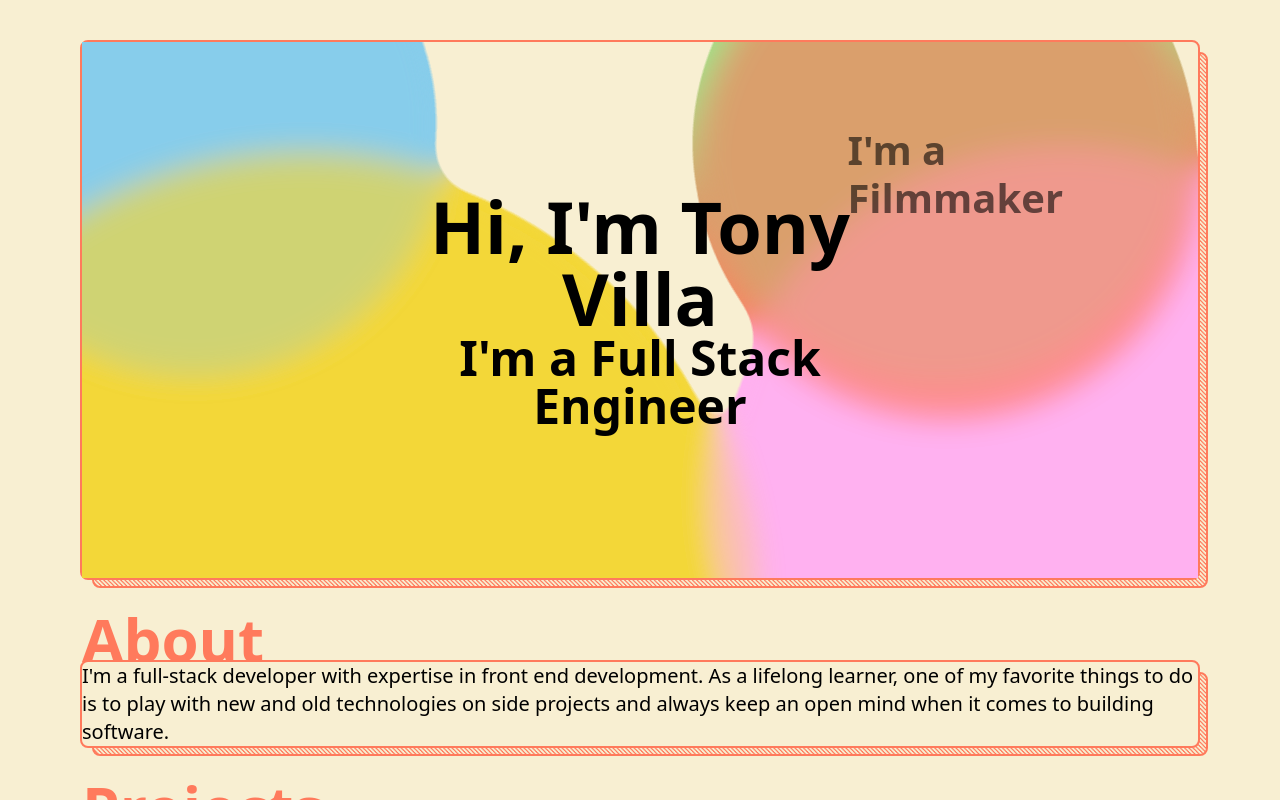
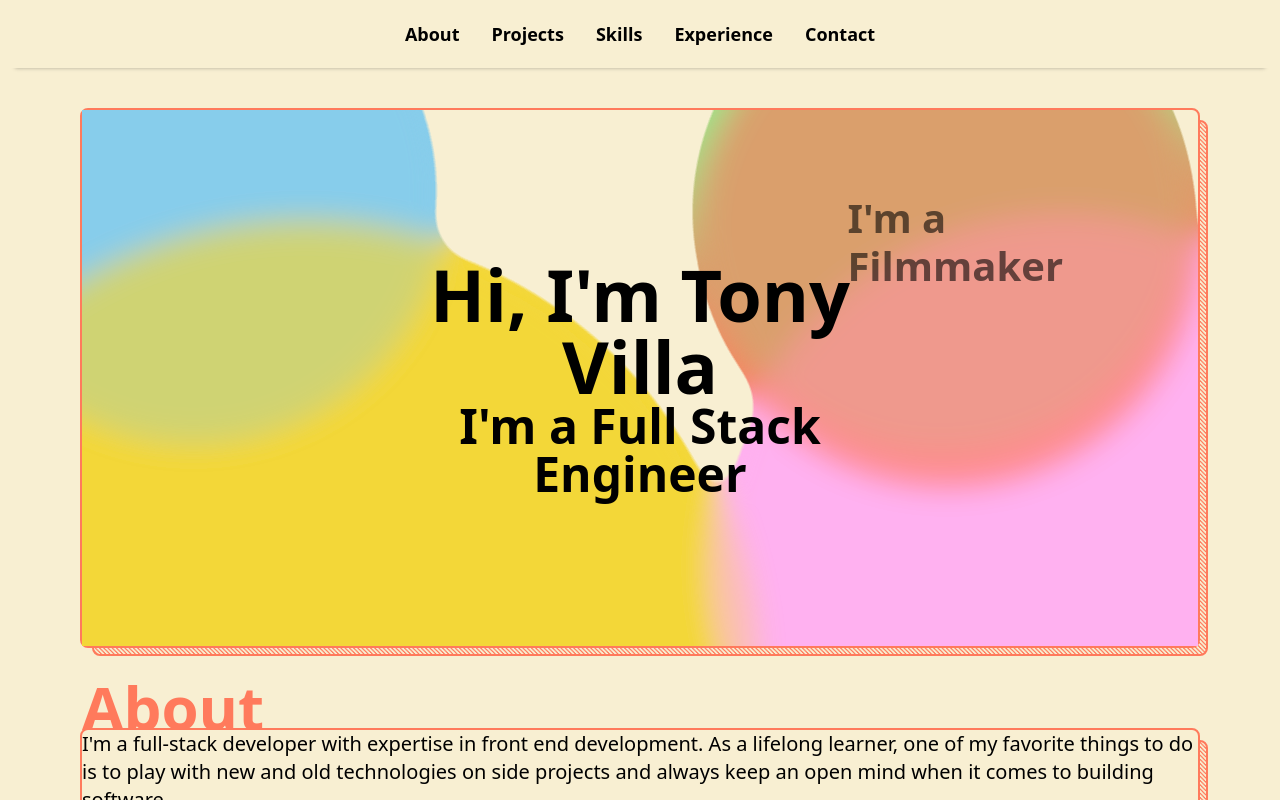
Before and after one commit to Tony-Villa/portfolio-3, a SvelteKit app: page / in a window 1280 px wide. Shown: the top 800 px of the page. Built offline with nearby package versions, Linux system fonts and the light colour scheme.

Commit message:
feat: add navbar

```diff
--- /dev/null
+++ b/src/lib/components/icons/hamburger.svelte
@@ -0,0 +1,10 @@
+<script lang="ts">
+	import type { svgProps } from "$lib/types";
+
+
+  let {width = 50, height = 50}: svgProps = $props();
+
+</script>
+
+
+<svg width={width} height={height} fill="none" viewBox="0 0 24 24"><path stroke="#000" stroke-linecap="round" stroke-width="2" d="M4 18h16M4 12h16M4 6h16"/></svg>
--- /dev/null
+++ b/src/lib/components/navbar/Navbar-sm.svelte
@@ -0,0 +1,56 @@
+<script lang="ts">
+	import { scrollIntoView } from "$lib/helpers/scroll-to-view";
+	import Hamburger from "../icons/hamburger.svelte";
+
+  let isHamburgerOpen: boolean = false;
+
+  function flipHamburgerToggle() {
+    isHamburgerOpen = !isHamburgerOpen
+  }
+
+</script>
+
+<nav class="py-5 relative w-full z-50 flex flex-col items-center justify-center">
+  <!-- <a href="#skills-section">Skills</a> -->
+   <button on:click={flipHamburgerToggle}>
+     <Hamburger />
+   </button>
+
+   <div class={`inside ${isHamburgerOpen ? 'open' : 'close'}`}>
+    <ul class="flex flex-col items-center gap-2">
+      <li><a href="#about" on:click|preventDefault={scrollIntoView}>About</a></li>
+      <li><a href="#projects" on:click|preventDefault={scrollIntoView}>Projects</a></li>
+      <li><a href="#skills-section" on:click|preventDefault={scrollIntoView}>Skills</a></li>
+      <li><a href="#experience" on:click|preventDefault={scrollIntoView}>Experience</a></li>
+      <li><a href="#contact" on:click|preventDefault={scrollIntoView}>Contact</a></li>
+    </ul>
+   </div>
+</nav>
+
+<style lang="postcss">
+  .inside {
+    /* display: none; */
+    z-index: 999;
+    border-radius: 8px;
+    background-color: #f8efd2;
+    overflow: hidden;
+    position: absolute;
+    top: 70px;
+    min-width: 50%;
+    border: 2px solid #FF7A5C;
+    opacity: 1;
+  }
+
+  .close {
+    max-height: 0;
+    padding: 0;
+    opacity: 0;
+    transition: max-height 0.25s ease-out, opacity .75s ease-out;
+  }
+
+  .open {
+    max-height: 500px;
+    padding: 8px;
+    transition: max-height 0.25s ease-out;
+  }
+</style>
--- /dev/null
+++ b/src/lib/components/navbar/Navbar.svelte
@@ -0,0 +1,20 @@
+<script lang="ts">
+	import { scrollIntoView } from "$lib/helpers/scroll-to-view";
+
+</script>
+
+<nav class="py-5 w-full flex justify-center gap-8 text-lg font-bold">
+  <a href="#about" on:click|preventDefault={scrollIntoView}>About</a>
+  <a href="#projects" on:click|preventDefault={scrollIntoView}>Projects</a>
+  <a href="#skills-section" on:click|preventDefault={scrollIntoView}>Skills</a>
+  <a href="#experience" on:click|preventDefault={scrollIntoView}>Experience</a>
+  <a href="#contact" on:click|preventDefault={scrollIntoView}>Contact</a>
+</nav>
+
+<style lang="postcss">
+    nav {
+      box-shadow: 0px 15px 4px -15px rgba(0,0,0, .3);
+      /* position: fixed; */
+      z-index: 999;
+    }
+</style>
--- /dev/null
+++ b/src/lib/components/navbar/index.ts
@@ -0,0 +1,8 @@
+import Navbar from "./Navbar.svelte"
+import NavbarSm from "./Navbar-sm.svelte"
+
+
+export {
+  Navbar as Root,
+  NavbarSm as Small
+}
--- /dev/null
+++ b/src/lib/helpers/scroll-to-view.ts
@@ -0,0 +1,8 @@
+export function scrollIntoView({ target }: {target: any}) {
+  const el = document.querySelector(target.getAttribute('href'));
+  if (!el) return;
+  el.scrollIntoView({
+    behavior: 'smooth',
+    scrollMarginTop: 10,
+  });
+}
--- a/src/lib/types.ts
+++ b/src/lib/types.ts
@@ -1,7 +1,7 @@
 export interface svgProps {
   x?: string | number;
   y?: string | number;
-  width: number;
+  width?: number;
   height?: number;
   opacity?: number;
 }
--- a/src/routes/+layout.svelte
+++ b/src/routes/+layout.svelte
@@ -1,10 +1,24 @@
 <script lang="ts">
-  import "../app.css"
+import * as Navbar from '$lib/components/navbar';
+import "../app.css"
 
   let {children} = $props()
+
+  let innerWidth = $state(0);
 </script>
 
+<svelte:head>
+	<title>TV Portfolio</title>
+</svelte:head>
+<svelte:window bind:innerWidth />
+
 <main class="h-dvh w-dvw">
+  {#if innerWidth < 768}
+		<Navbar.Small />
+	{:else}
+		<Navbar.Root />
+	{/if}
+
   {@render children()}
 </main>
 
```
